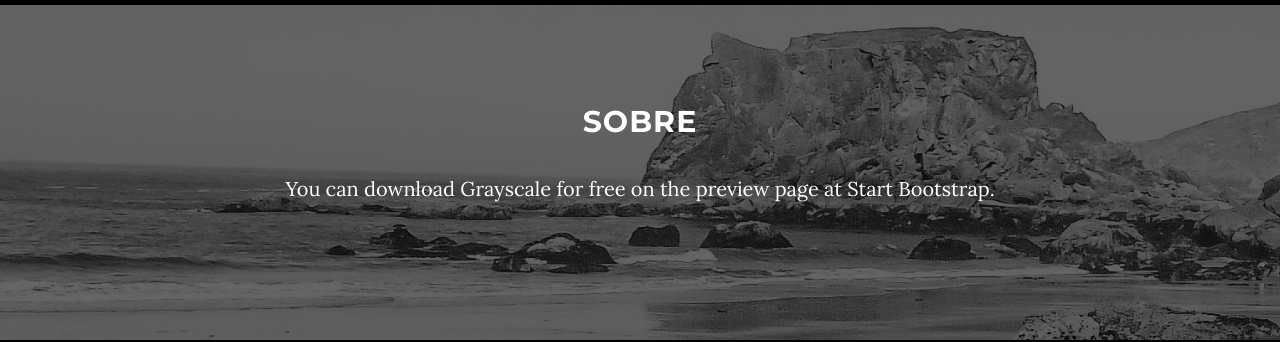
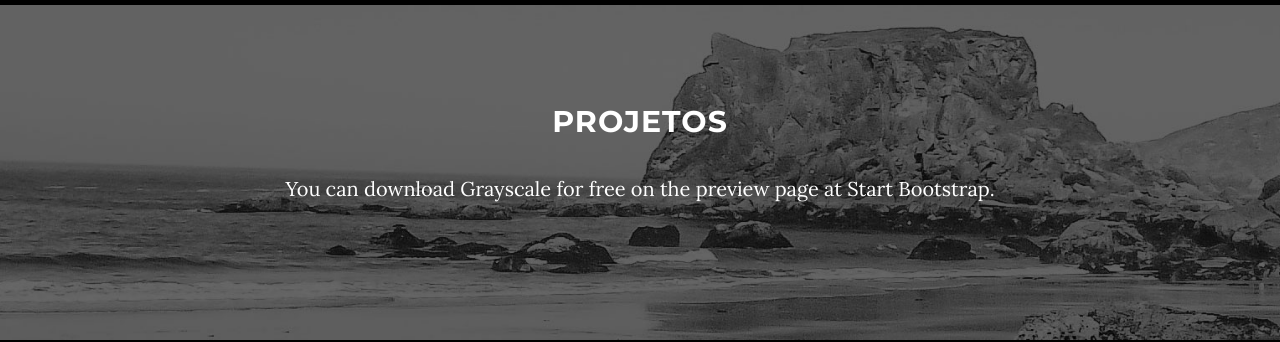
Before and after one commit to jeandata/BI, a Jekyll site: the page built from index.html, in a window 1280 px wide and 900 px high, scrolled down 1599 px. Shown: the part 157-499 px from the top of the window. Built offline with Jekyll 4.4.1, drawn with Linux system fonts in a browser that asks for light colours.

Commit message:
Update download.html

```diff
--- a/_includes/download.html
+++ b/_includes/download.html
@@ -3,7 +3,7 @@
         <div class="download-section">
             <div class="container">
                 <div class="col-lg-8 col-lg-offset-2">
-                    <h2>Sobre</h2>
+                    <h2>Projetos</h2>
                     <p>You can download Grayscale for free on the preview page at Start Bootstrap.</p>
                 </div>
             </div>
```
